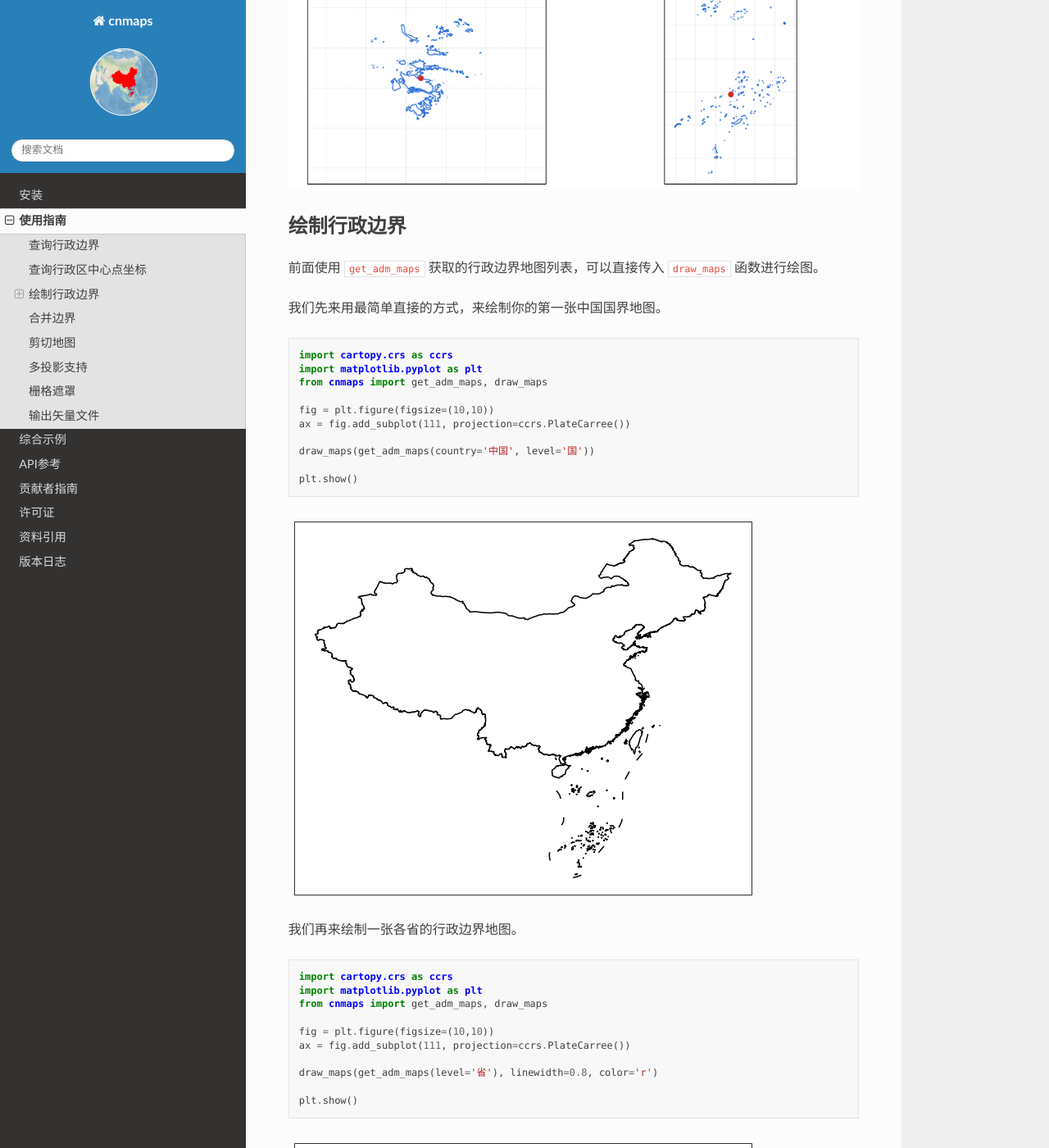
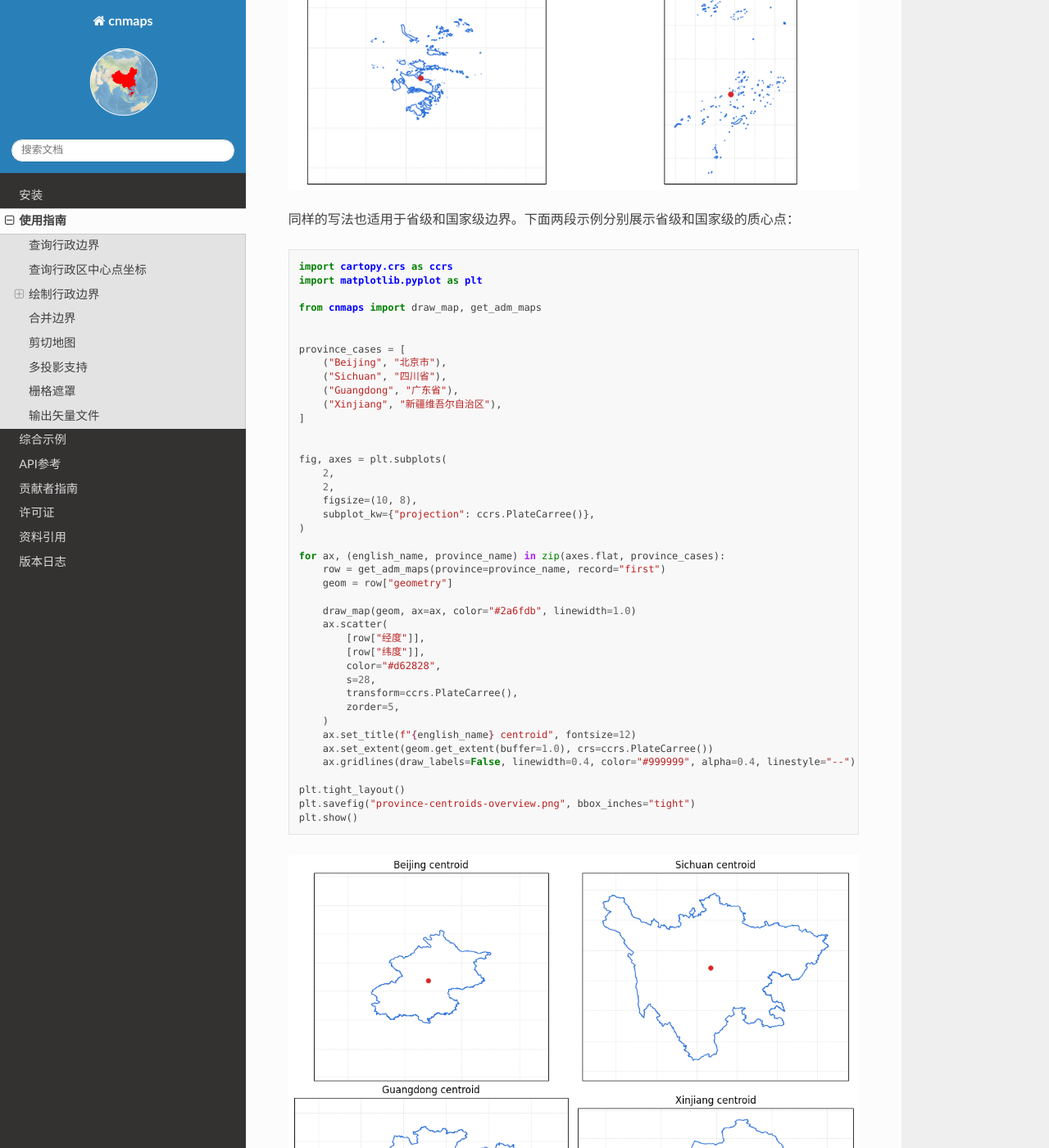
Before and after one commit to cnmetlab/cnmaps, a Sphinx documentation site: the page built from docs/source/content/usage.rst, in a window 1280 px wide and 1400 px high, scrolled down 4067 px. Shown: the whole window at 82% size. Built offline with Sphinx 7.4.7 and the Read the Docs theme 3.1.0, drawn with Linux system fonts in a browser that asks for light colours; some of the changed text lies outside the part shown.

Commit message:
Add province and country centroid docs examples (#11)

```diff
--- /dev/null
+++ b/docs/source/_examples/country_centroids_overview.py
@@ -0,0 +1,41 @@
+import cartopy.crs as ccrs
+import matplotlib.pyplot as plt
+
+from cnmaps import draw_map, get_adm_maps
+
+
+country_cases = [
+    ("China", "中国"),
+    ("Japan", "日本"),
+    ("India", "印度"),
+    ("Germany", "德国"),
+]
+
+
+fig, axes = plt.subplots(
+    2,
+    2,
+    figsize=(10, 8),
+    subplot_kw={"projection": ccrs.PlateCarree()},
+)
+
+for ax, (english_name, country_name) in zip(axes.flat, country_cases):
+    row = get_adm_maps(country=country_name, level="国", record="first")
+    geom = row["geometry"]
+
+    draw_map(geom, ax=ax, color="#2a6fdb", linewidth=1.0)
+    ax.scatter(
+        [row["经度"]],
+        [row["纬度"]],
+        color="#d62828",
+        s=28,
+        transform=ccrs.PlateCarree(),
+        zorder=5,
+    )
+    ax.set_title(f"{english_name} centroid", fontsize=12)
+    ax.set_extent(geom.get_extent(buffer=2.0), crs=ccrs.PlateCarree())
+    ax.gridlines(draw_labels=False, linewidth=0.4, color="#999999", alpha=0.4, linestyle="--")
+
+plt.tight_layout()
+plt.savefig("country-centroids-overview.png", bbox_inches="tight")
+plt.show()
--- /dev/null
+++ b/docs/source/_examples/province_centroids_overview.py
@@ -0,0 +1,41 @@
+import cartopy.crs as ccrs
+import matplotlib.pyplot as plt
+
+from cnmaps import draw_map, get_adm_maps
+
+
+province_cases = [
+    ("Beijing", "北京市"),
+    ("Sichuan", "四川省"),
+    ("Guangdong", "广东省"),
+    ("Xinjiang", "新疆维吾尔自治区"),
+]
+
+
+fig, axes = plt.subplots(
+    2,
+    2,
+    figsize=(10, 8),
+    subplot_kw={"projection": ccrs.PlateCarree()},
+)
+
+for ax, (english_name, province_name) in zip(axes.flat, province_cases):
+    row = get_adm_maps(province=province_name, record="first")
+    geom = row["geometry"]
+
+    draw_map(geom, ax=ax, color="#2a6fdb", linewidth=1.0)
+    ax.scatter(
+        [row["经度"]],
+        [row["纬度"]],
+        color="#d62828",
+        s=28,
+        transform=ccrs.PlateCarree(),
+        zorder=5,
+    )
+    ax.set_title(f"{english_name} centroid", fontsize=12)
+    ax.set_extent(geom.get_extent(buffer=1.0), crs=ccrs.PlateCarree())
+    ax.gridlines(draw_labels=False, linewidth=0.4, color="#999999", alpha=0.4, linestyle="--")
+
+plt.tight_layout()
+plt.savefig("province-centroids-overview.png", bbox_inches="tight")
+plt.show()
--- a/docs/source/content/usage.rst
+++ b/docs/source/content/usage.rst
@@ -144,6 +144,18 @@
    :language: python
 
 .. image:: ../_static/city-centroids-overview.png
+
+同样的写法也适用于省级和国家级边界。下面两段示例分别展示省级和国家级的质心点：
+
+.. literalinclude:: ../_examples/province_centroids_overview.py
+   :language: python
+
+.. image:: ../_static/province-centroids-overview.png
+
+.. literalinclude:: ../_examples/country_centroids_overview.py
+   :language: python
+
+.. image:: ../_static/country-centroids-overview.png
 
 绘制行政边界
 ------------
```
Also changed, not shown: docs/source/_static/country-centroids-overview.png (added), docs/source/_static/province-centroids-overview.png (added), 1 other file.
